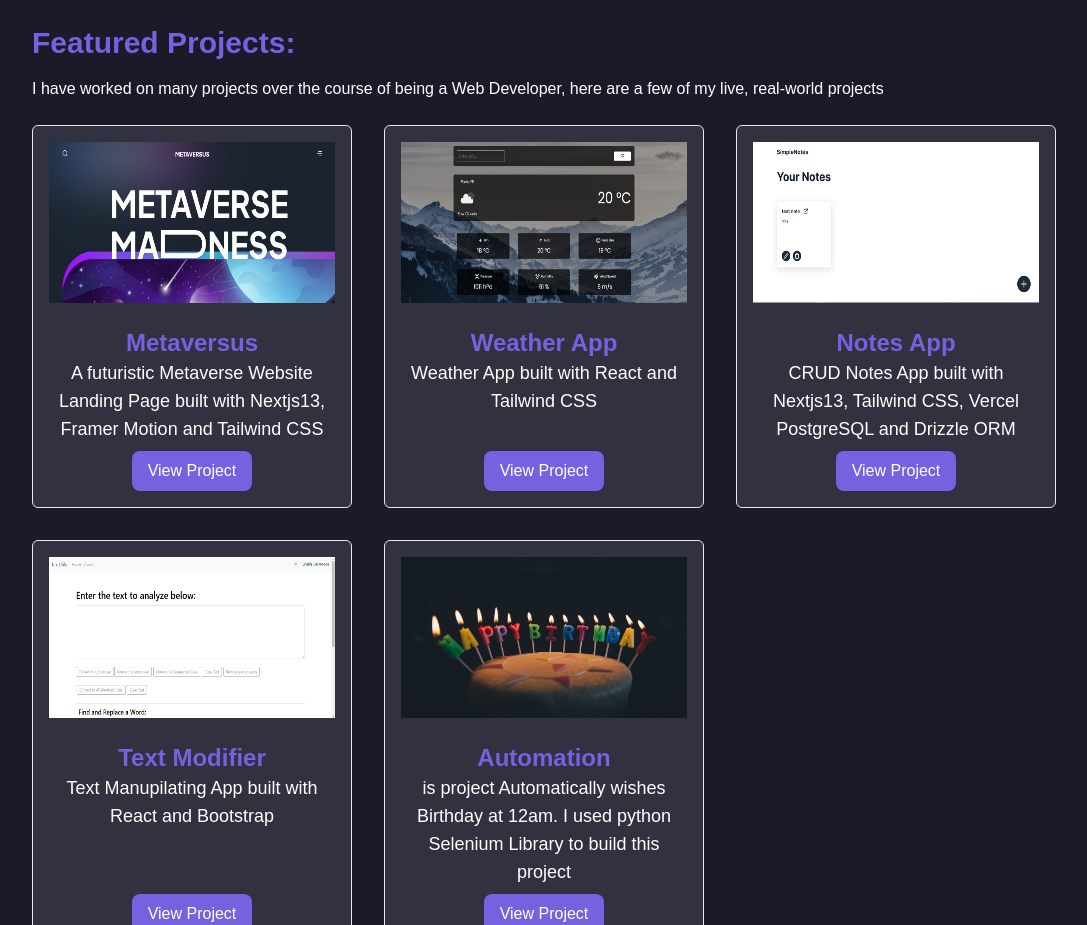
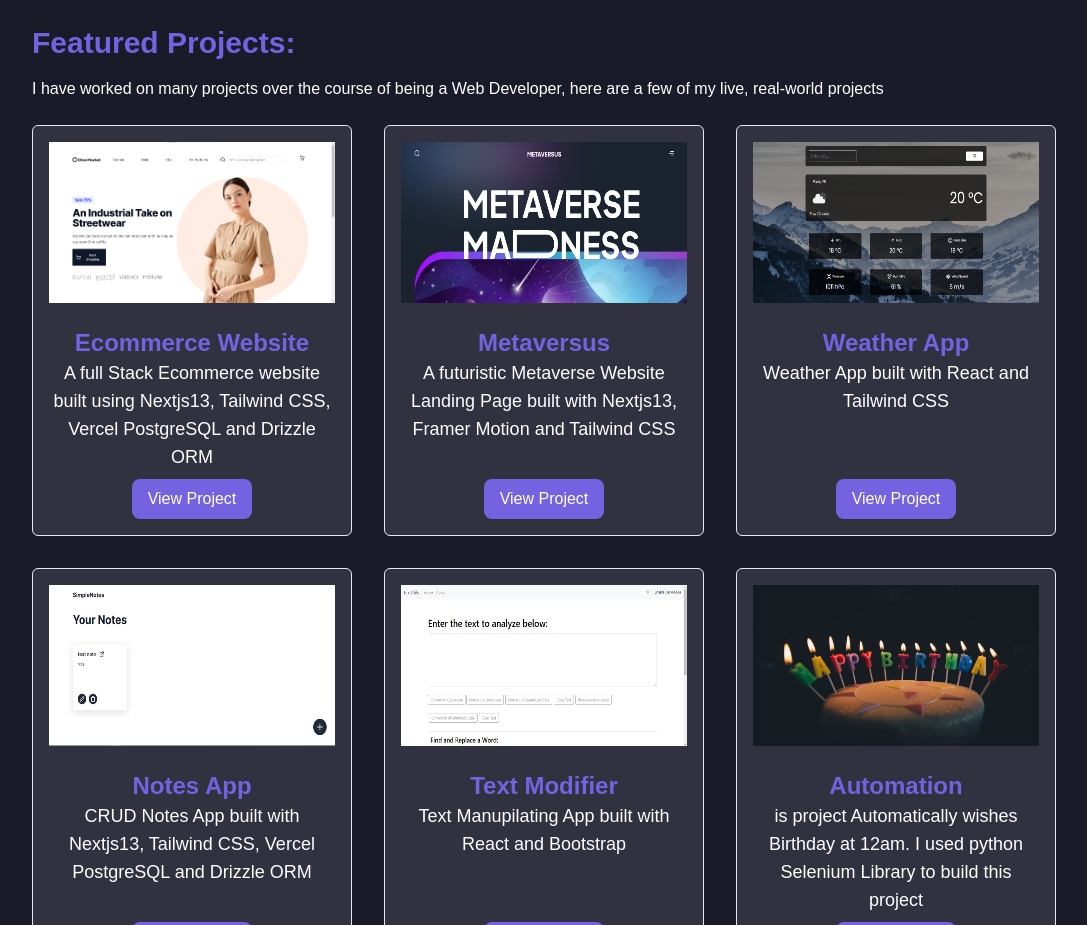
Before and after one commit to web-desire-creator/portfolio-website, a Next.js app: page / in a window 1280 px wide. Shown: the part 1740-2665 px from the top of the page, without its empty margins (96-1183 px from the left). Built offline with nearby package versions, Linux system fonts and the light colour scheme.

Commit message:
added ecommerce project

```diff
--- a/app/widgets/shared/components/Projects.tsx
+++ b/app/widgets/shared/components/Projects.tsx
@@ -8,10 +8,17 @@ import Text from '../asserts/text.png'
 import Notes from '../asserts/notes.png'
 import Weather from '../asserts/weather.png'
 import Metaversus from '../asserts/meta.png'
+import Ecommerce from '../asserts/ecom.png'
 import Wrapper from '../asserts/Wrapper'
 
 
 const projectsArr = [
+    {
+    title:"Ecommerce Website",
+    desc:"A full Stack Ecommerce website built using Nextjs13, Tailwind CSS, Vercel PostgreSQL and Drizzle ORM",
+    link:"https://ecommerce-website-ten-eta.vercel.app/",
+    image:Ecommerce
+    },
     {
     title:"Metaversus",
     desc:"A futuristic Metaverse Website Landing Page built with Nextjs13, Framer Motion and Tailwind CSS",
```
Also changed, not shown: app/widgets/shared/asserts/ecom.png (added).
